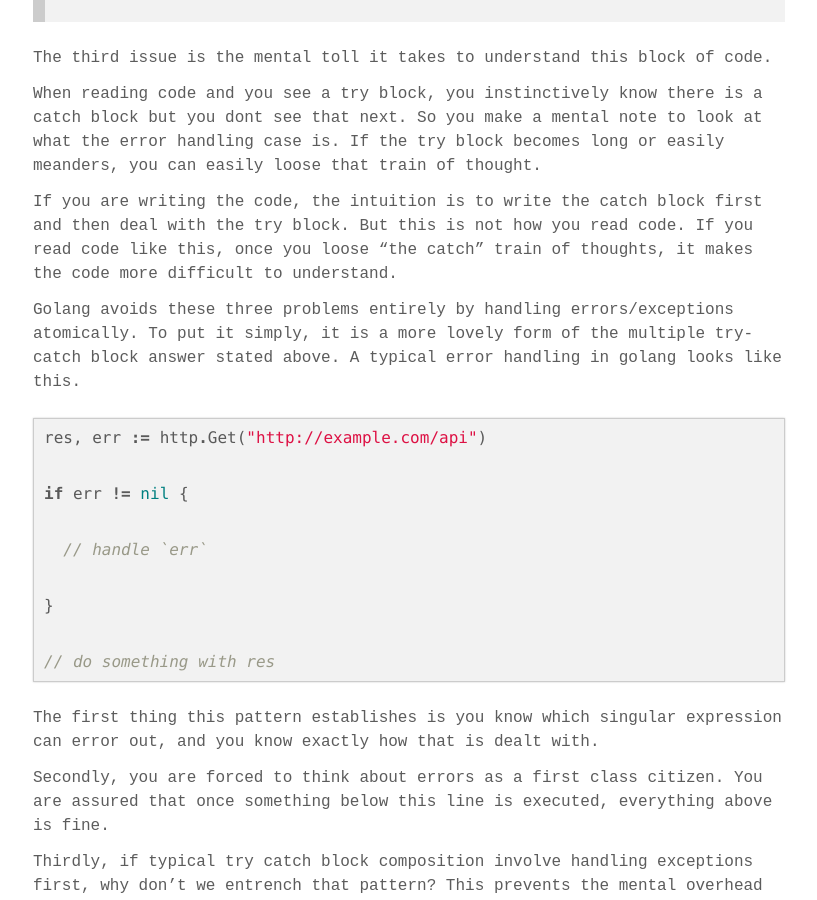
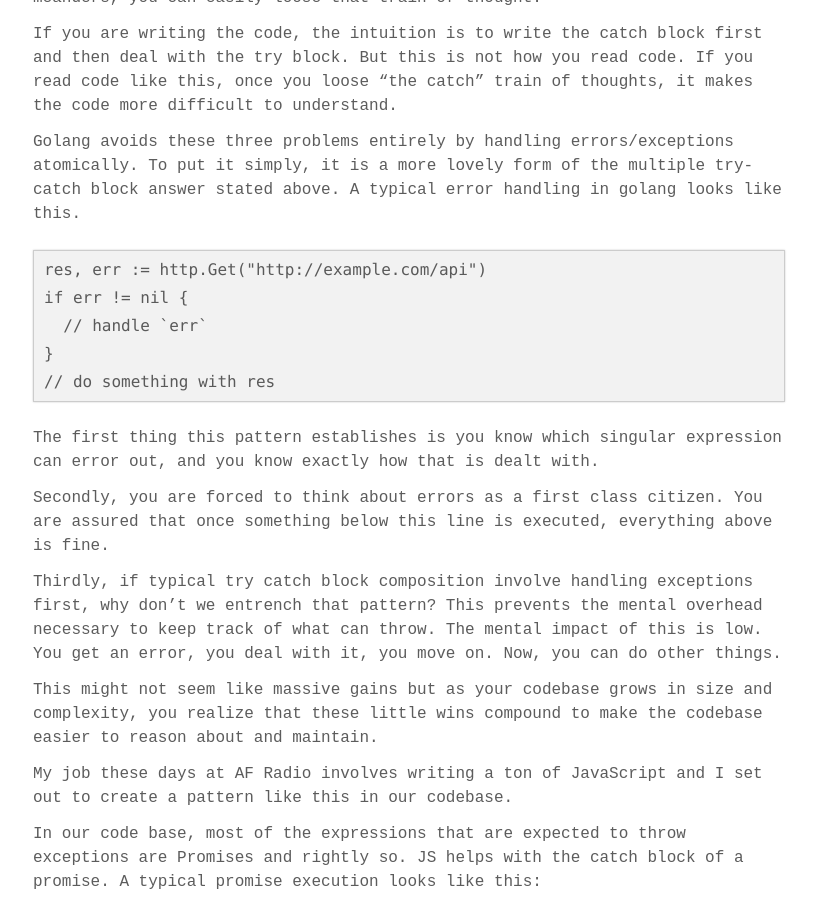
Before and after one commit to bubunyo/bubunyo.github.io, a Jekyll site: the page built from _posts/2019-05-04-go-style-error-handling-in-javascript.md, in a window 1280 px wide and 900 px high, scrolled down 2889 px. Shown: the whole window, without its empty margins (231-1048 px from the left). Built offline with Jekyll 4.4.1, drawn with Linux system fonts in a browser that asks for light colours; some web fonts are replaced.

Commit message:
small changes

````diff
--- a/_posts/2019-05-04-go-style-error-handling-in-javascript.md
+++ b/_posts/2019-05-04-go-style-error-handling-in-javascript.md
@@ -37,19 +37,13 @@ In strongly-typed language like Java you can have multiple catch blocks like thi
 
 ```java
 try {
-
     Obj1 obj1 = GetObj1(); // might throw Exception1
     Obj2 obj2 = GetObj2(obj1) // might throw Exception2
     // do something with obj2
-
 } catch(Exception1 ex) {
-
     // do whatever with ex of type Exception 1
-
 } catch(Exception1 ex) {
-
     // do whatever with ex of type Exception 2
-
 }
 ```
 
@@ -95,15 +89,11 @@ If you are writing the code, the intuition is to write the catch block first and
 
 Golang avoids these three problems entirely by handling errors/exceptions atomically. To put it simply, it is a more lovely form of the multiple try-catch block answer stated above. A typical error handling in golang looks like this.
 
-```golang
+```
 res, err := http.Get("http://example.com/api")
-
 if err != nil {
-
   // handle `err`
-
 }
-
 // do something with res
 ```
 
````
